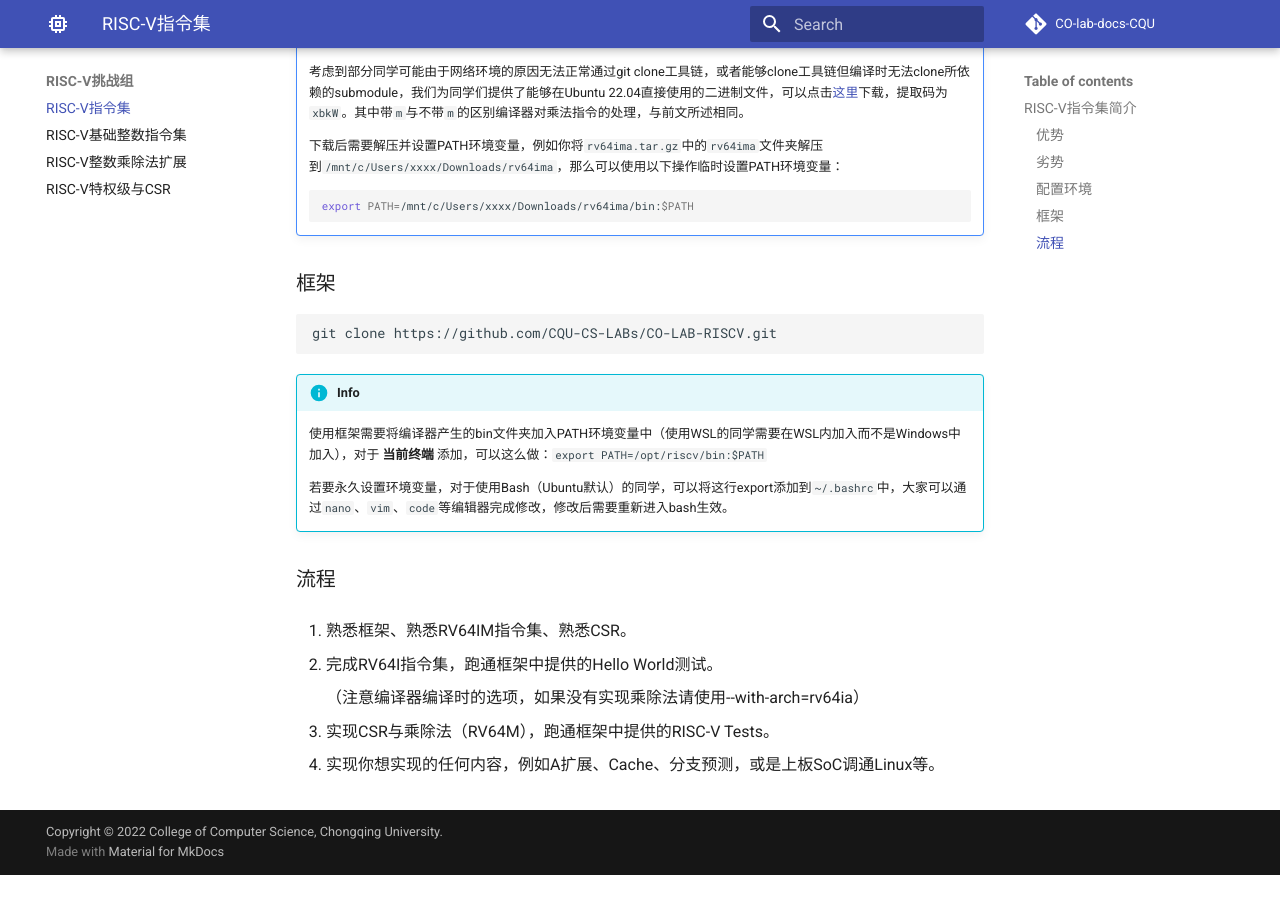
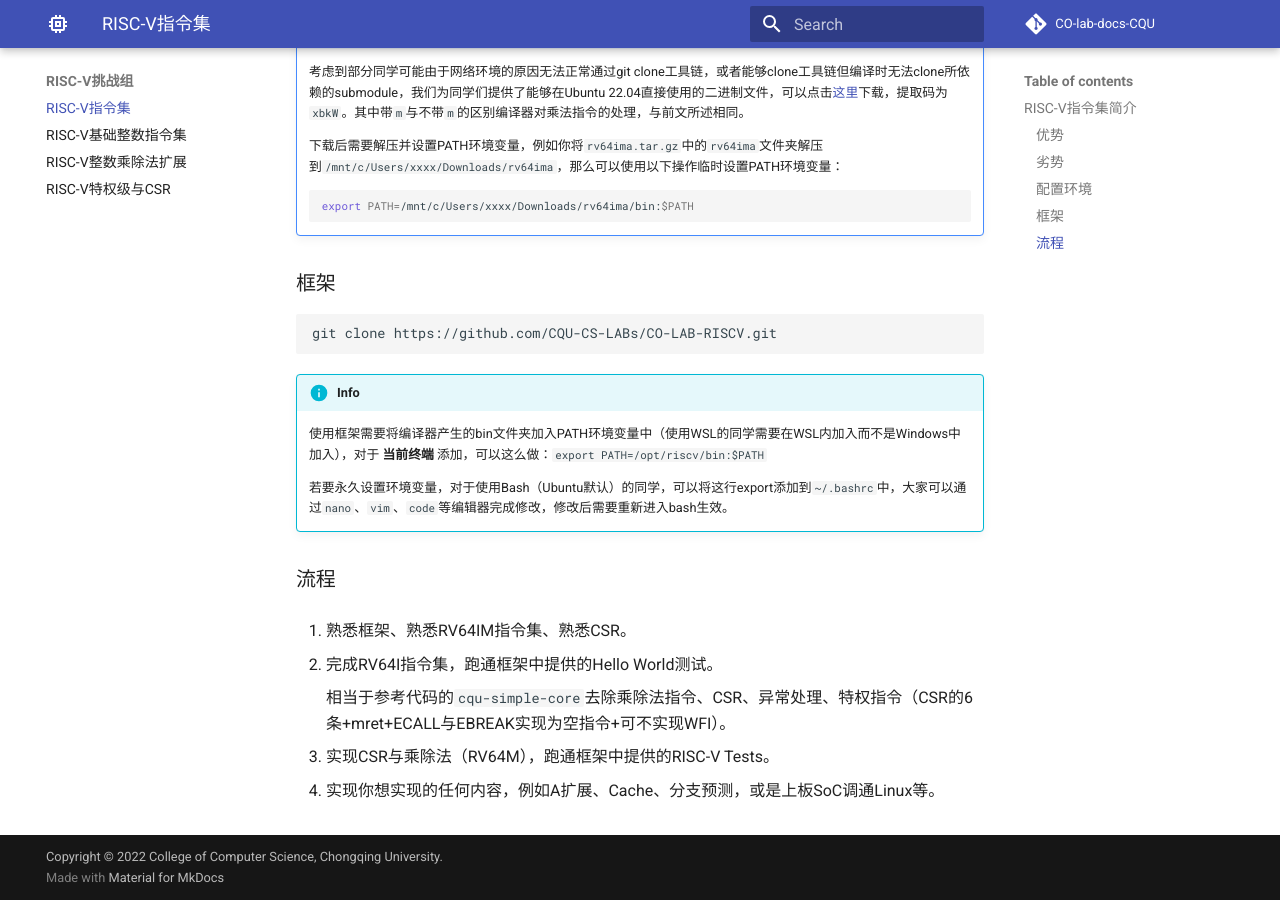
Before and after one commit to CQU-CS-LABs/CO-lab-docs-CQU, an MkDocs documentation site: the page built from docs/rv/intro.md, in a window 1280 px wide and 900 px high, scrolled down 2132 px. Built offline with MkDocs 1.6.1 and Material for MkDocs 9.7.7, drawn with Linux system fonts in a browser that asks for light colours; comment, search, counter and statistics services are not loaded; before the commit the page ends 3007 px from its top, so only the background shows below that.

Commit message:
explain cqu-simple-core

```diff
--- a/docs/rv/intro.md
+++ b/docs/rv/intro.md
@@ -111,7 +111,7 @@ git clone https://github.com/CQU-CS-LABs/CO-LAB-RISCV.git
 
 2. 完成RV64I指令集，跑通框架中提供的Hello World测试。
 
-    （注意编译器编译时的选项，如果没有实现乘除法请使用--with-arch=rv64ia）
+    相当于参考代码的`cqu-simple-core`去除乘除法指令、CSR、异常处理、特权指令（CSR的6条+mret+ECALL与EBREAK实现为空指令+可不实现WFI）。
 
 3. 实现CSR与乘除法（RV64M），跑通框架中提供的RISC-V Tests。
 
```
